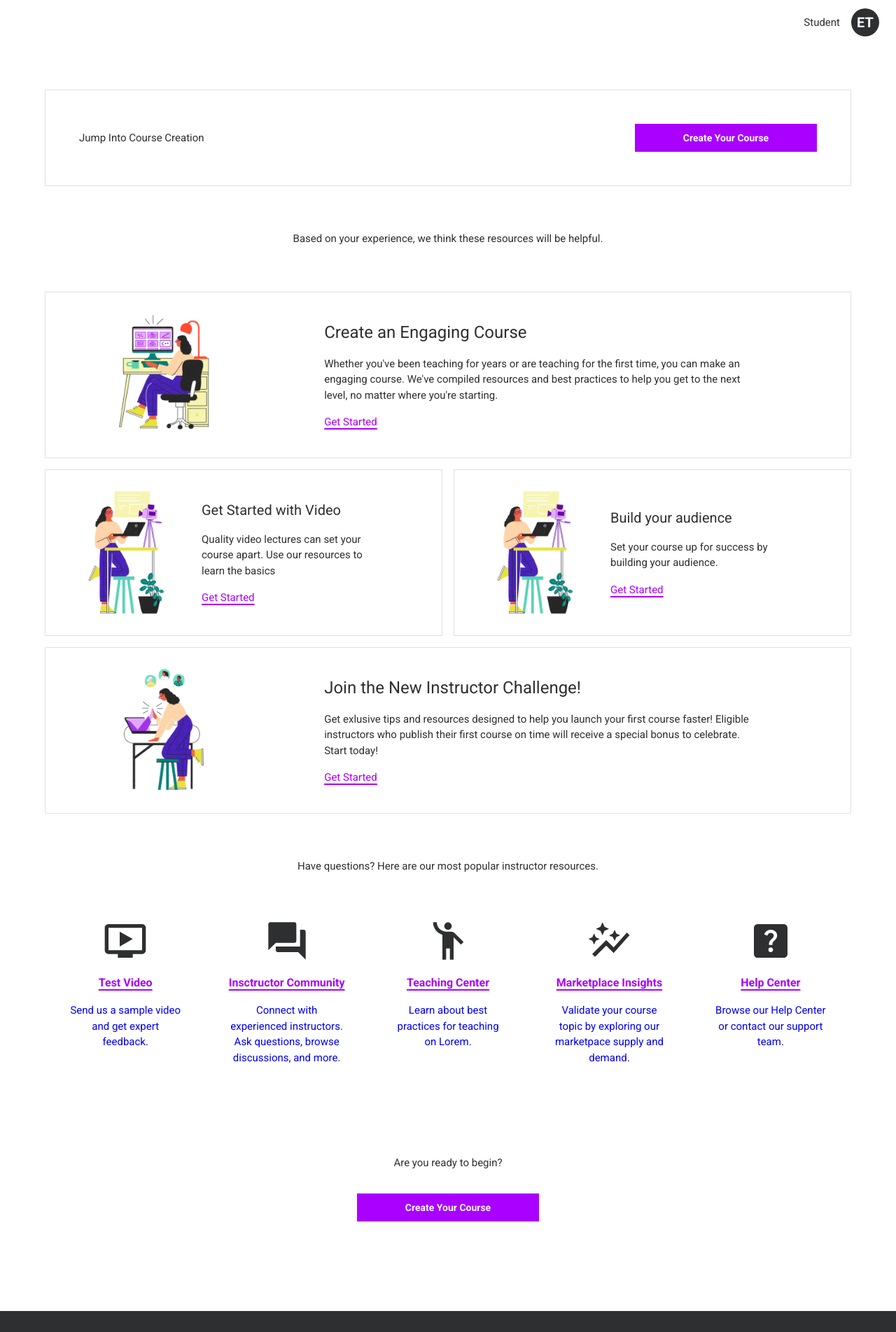
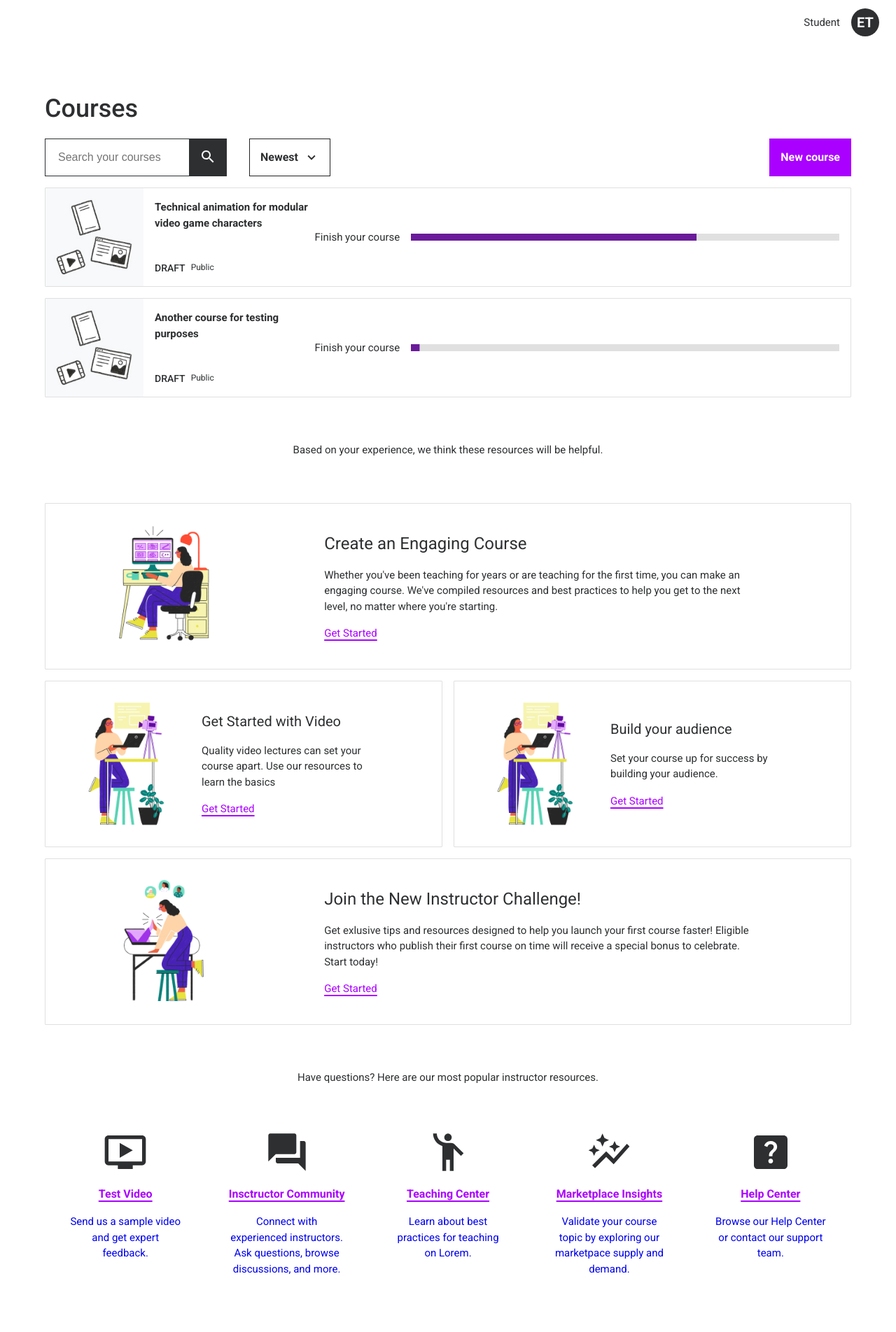
Before and after one commit to tuheli/video-course-platform, a React (Vite) app: page /instructor/courses in a window 1280 px wide. Shown: the top 1904 px of the page at 70% size. Built offline with nearby package versions, Linux system fonts and the light colour scheme.

Commit message:
Added my courses section and using new are you ready to begin selector component

```diff
--- a/src/components/instructor/InstructorCoursesPage.tsx
+++ b/src/components/instructor/InstructorCoursesPage.tsx
@@ -1,12 +1,12 @@
 import { Box } from '@mui/material';
 import { InstructorAppBar } from './InstructorAppBar';
-import { JumpIntoCourseCreation } from '../course-creation/JumpIntoCourseCreation';
 import { HelpfulResourcesHeader } from './HelpfulResourcesHeader';
 import { CreateAnEngagingCourse } from '../create-an-engaging-course/CreateAnEngagingCourse';
 import { PopularInstructorResources } from '../popular-instructor-resources/PopularInstructorResources';
-import { AreYouReadyToBegin } from './AreYouReadyToBegin';
 import { Footer } from '../footer/Footer';
 import { useScrollToTop } from '../../hooks/useScrollToTop';
+import { MyCourses } from './MyCourses';
+import { AreYouReadyToBeginOrEmpty } from './AreYouReadyToBeginOrEmpty';
 
 export const InstructorCoursesPage = () => {
   useScrollToTop();
@@ -20,7 +20,7 @@ export const InstructorCoursesPage = () => {
           pb: 4,
         }}
       >
-        <JumpIntoCourseCreation />
+        <MyCourses />
       </Box>
       <Box
         sx={{
@@ -45,11 +45,10 @@ export const InstructorCoursesPage = () => {
       </Box>
       <Box
         sx={{
-          pt: 8,
-          pb: 16,
+          py: 8,
         }}
       >
-        <AreYouReadyToBegin />
+        <AreYouReadyToBeginOrEmpty />
       </Box>
       <Box
         sx={{
```
